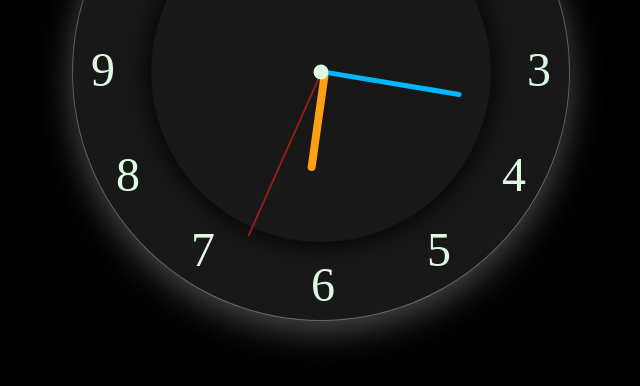
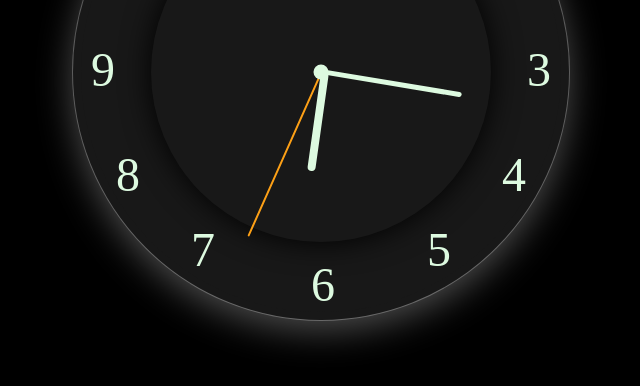
Before and after one commit to annita049/Frontend-micro-projects, a plain HTML site: page AnalogClock/index.html in a window 1280 px wide. Shown: the part 256-642 px from the top of the page, without its empty margins (319-959 px from the left). Drawn offline with Linux system fonts and the light colour scheme.

Commit message:
Added pseudo elements

```diff
--- a/AnalogClock/inu.css
+++ b/AnalogClock/inu.css
@@ -96,14 +96,15 @@ body {
     left: 210px;
 }
 
-.center {
+.clock-dial::before {
+    content: '';
     height: 15px;
     width: 15px;
     border-radius: 50%;
     position: absolute;
     top: 50%;
     left: 50%;
-    transform: translate(-50%,-50%);
+    transform: translate(-50%, -50%);
     background-color: var(--light);
     z-index: 10;
 }
@@ -120,19 +121,19 @@ body {
 #hour-hand {
     height: 100px;
     width: 8px;
-    background-color: var(--orange);
+    background-color: var(--light);
 }
 
 #minute-hand {
     height: 140px;
     width: 5px;
-    background-color: var(--blue);
+    background-color: var(--light);
 }
 
 #second-hand {
     height: 180px;
     width: 1.5px;
-    background-color: var(--red);
+    background-color: var(--orange);
 }
 
 .center-object {
```
